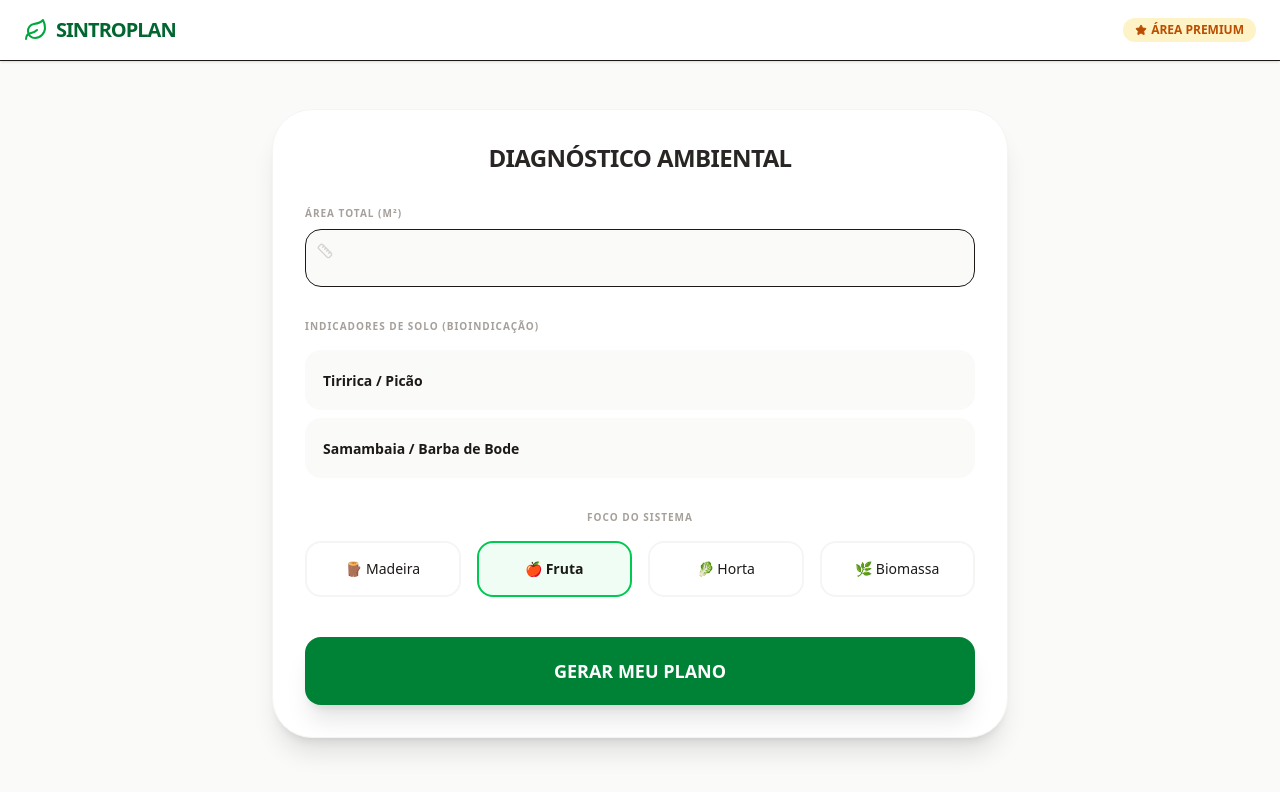
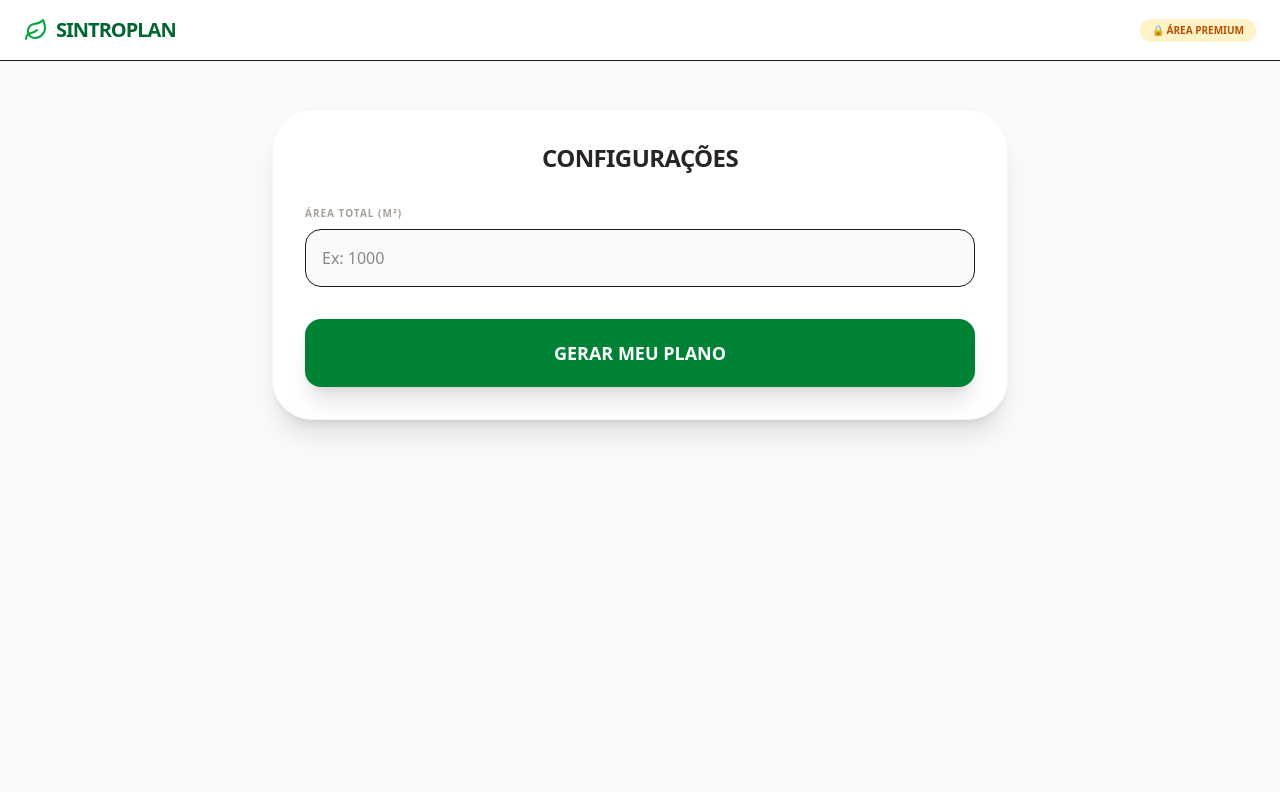
Before and after one commit to MrRuDy26/Agrofloresta, a React (Vite) app: page / in a window 1280 px wide. Both pictures are taken after a click on the button "COMEÇAR PLANEJAMENTO". Shown: the top 792 px of the page. Built offline with nearby package versions, Linux system fonts and the light colour scheme.

Commit message:
Update App.tsx

```diff
--- a/src/App.tsx
+++ b/src/App.tsx
@@ -1,78 +1,57 @@
 import React, { useState } from 'react';
 import {
-  Leaf, Sprout, MapPin, Mountain, Ruler, Loader2,
-  TreeDeciduous, Carrot, Lock, Image as ImageIcon,
-  CheckCircle2, Info, Star, PlayCircle
+  Leaf,
+  Sprout,
+  MapPin,
+  Mountain,
+  Ruler,
+  Loader2,
+  TreeDeciduous,
+  Carrot,
+  Lock,
+  Info,
+  CheckCircle2,
+  Image as ImageIcon
 } from 'lucide-react';
 
-// --- BANCO DE DADOS TÉCNICO ---
-const PLANTS_DB = {
-  EMERGENTE: [
-    { name: 'Eucalipto', type: 'Biomassa', cycle: 'Pioneira' },
-    { name: 'Mogno Africano', type: 'Madeira Nobre', cycle: 'Clímax' },
-    { name: 'Ipê Amarelo', type: 'Madeira', cycle: 'Secundária' },
-    { name: 'Cedro Rosa', type: 'Madeira Nobre', cycle: 'Clímax' }
-  ],
-  ALTO: [
-    { name: 'Bananeira Prata', type: 'Fruta/Biomassa', cycle: 'Placenta II' },
-    { name: 'Abacateiro', type: 'Fruta', cycle: 'Clímax' },
-    { name: 'Mangueira', type: 'Fruta', cycle: 'Secundária' },
-    { name: 'Ingá', type: 'Fixação N', cycle: 'Pioneira' }
-  ],
-  MEDIO: [
-    { name: 'Café Arábica', type: 'Faturamento', cycle: 'Perene' },
-    { name: 'Cacau', type: 'Faturamento', cycle: 'Perene' },
-    { name: 'Limão Taiti', type: 'Fruta', cycle: 'Secundária' },
-    { name: 'Mandioca', type: 'Alimento', cycle: 'Placenta II' }
-  ],
-  BAIXO: [
-    { name: 'Feijão de Porco', type: 'Adubação Verde', cycle: 'Placenta I' },
-    { name: 'Abacaxi', type: 'Fruta', cycle: 'Placenta II' },
-    { name: 'Batata Doce', type: 'Cobertura', cycle: 'Placenta I' },
-    { name: 'Cúrcuma', type: 'Medicinal', cycle: 'Placenta II' }
-  ]
+// --- BANCO DE DADOS ---
+const PLANTS_DATA = {
+  EMERGENTE: ['Eucalipto', 'Mogno Africano', 'Ipê Amarelo', 'Cedro Rosa'],
+  ALTO: ['Bananeira Prata', 'Abacateiro', 'Mangueira', 'Jatobá'],
+  MEDIO: ['Café', 'Cacau', 'Limão Taiti', 'Mandioca'],
+  BAIXO: ['Feijão de Porco', 'Abacaxi', 'Batata Doce', 'Feijão Guandu']
 };
-
-const SOIL_INDICATORS = [
-  { id: '1', name: 'Tiririca / Picão', issue: 'Solo Compactado', fix: 'Use raízes fortes como Guandu.' },
-  { id: '2', name: 'Samambaia / Barba de Bode', issue: 'Solo Ácido', fix: 'Necessário Calagem ou Cinzas.' }
-];
 
 export default function App() {
   const [step, setStep] = useState('hero'); // hero, form, results, premium
   const [loading, setLoading] = useState(false);
   const [area, setArea] = useState('');
-  const [selectedIndicators, setSelectedIndicators] = useState([]);
   const [result, setResult] = useState(null);
-
-  const sortear = (lista) => lista[Math.floor(Math.random() * lista.length)];
 
   const gerarPlano = () => {
     setLoading(true);
     setTimeout(() => {
+      const sortear = (lista) => lista[Math.floor(Math.random() * lista.length)];
       setResult({
-        strata: {
-          emergente: sortear(PLANTS_DB.EMERGENTE),
-          alto: sortear(PLANTS_DB.ALTO),
-          medio: sortear(PLANTS_DB.MEDIO),
-          baixo: sortear(PLANTS_DB.BAIXO)
-        },
-        soilFix: selectedIndicators.map(id => SOIL_INDICATORS.find(i => i.id === id))
+        emergente: sortear(PLANTS_DATA.EMERGENTE),
+        alto: sortear(PLANTS_DATA.ALTO),
+        medio: sortear(PLANTS_DATA.MEDIO),
+        baixo: sortear(PLANTS_DATA.BAIXO)
       });
       setLoading(false);
       setStep('results');
-    }, 1800);
+    }, 1500);
   };
 
   return (
     <div className="min-h-screen bg-stone-50 font-sans text-stone-900">
-      {/* HEADER */}
-      <nav className="bg-white border-b p-4 flex justify-between items-center sticky top-0 z-50 shadow-sm px-6">
+      {/* NAVBAR */}
+      <nav className="bg-white border-b p-4 flex justify-between items-center sticky top-0 z-50 px-6">
         <div className="flex items-center font-bold text-xl text-green-800 uppercase tracking-tighter cursor-pointer" onClick={() => setStep('hero')}>
           <Leaf className="mr-2 text-green-600" /> SINTROPLAN
         </div>
-        <button onClick={() => setStep('premium')} className="text-xs font-black bg-amber-100 text-amber-700 px-3 py-1 rounded-full flex items-center">
-            <Star className="w-3 h-3 mr-1 fill-amber-700" /> ÁREA PREMIUM
+        <button onClick={() => setStep('premium')} className="text-[10px] font-black bg-amber-100 text-amber-700 px-3 py-1 rounded-full flex items-center">
+            🔒 ÁREA PREMIUM
         </button>
       </nav>
 
@@ -83,9 +62,9 @@ export default function App() {
             <img src="https://images.unsplash.com/photo-1542601906990-b4d3fb778b09?auto=format&fit=crop&w=1200" className="w-full h-full object-cover" alt="Agrofloresta" />
           </div>
           <div className="relative z-10 max-w-3xl mx-auto">
-            <h1 className="text-5xl md:text-6xl font-black mb-6 uppercase leading-tight">Sua Agrofloresta Inteligente</h1>
-            <p className="text-xl mb-10 text-stone-200">A agricultura que imita a natureza para produzir abundância.</p>
-            <button onClick={() => setStep('form')} className="px-12 py-5 bg-green-600 rounded-full font-bold text-xl shadow-2xl hover:bg-green-500 transition-all transform hover:scale-105">
+            <h1 className="text-5xl font-black mb-6 uppercase leading-tight">Sua Floresta Inteligente</h1>
+            <p className="text-xl mb-10 text-stone-200">Planejamento sintrópico com inteligência de dados.</p>
+            <button onClick={() => setStep('form')} className="px-10 py-5 bg-green-600 rounded-full font-bold text-xl shadow-2xl hover:bg-green-500 transition-all">
               COMEÇAR PLANEJAMENTO
             </button>
           </div>
@@ -96,40 +75,13 @@ export default function App() {
       {step === 'form' && (
         <div className="py-12 px-4 max-w-3xl mx-auto">
           <div className="bg-white rounded-[2.5rem] shadow-xl p-8 border border-stone-100">
-            <h2 className="text-2xl font-black text-center mb-8 uppercase text-stone-800 tracking-tight">Diagnóstico Ambiental</h2>
-
+            <h2 className="text-2xl font-black text-center mb-8 uppercase text-stone-800 tracking-tight">Configurações</h2>
             <div className="mb-8">
-              <label className="block text-[10px] font-black text-stone-400 mb-2 uppercase tracking-widest">Área Total (m²)</label>
-              <div className="relative">
-                <Ruler className="absolute left-3 top-3.5 h-4 w-4 text-stone-300" />
-                <input type="number" className="w-full pl-10 p-4 bg-stone-50 border rounded-2xl outline-none focus:border-green-500" value={area} onChange={(e) => setArea(e.target.value)} />
-              </div>
+              <label className="block text-[10px] font-black text-stone-400 mb-2 uppercase tracking-widest text-left">Área Total (m²)</label>
+              <input type="number" className="w-full p-4 bg-stone-50 border rounded-2xl outline-none focus:border-green-500" placeholder="Ex: 1000" value={area} onChange={(e) => setArea(e.target.value)} />
             </div>
-
-            <div className="mb-8">
-                <label className="block text-[10px] font-black text-stone-400 mb-4 uppercase tracking-widest">Indicadores de Solo (Bioindicação)</label>
-                <div className="grid grid-cols-1 gap-2">
-                    {SOIL_INDICATORS.map(ind => (
-                        <button key={ind.id} onClick={() => setSelectedIndicators(prev => prev.includes(ind.id) ? prev.filter(i => i !== ind.id) : [...prev, ind.id])}
-                        className={`p-4 text-left border-2 rounded-2xl transition-all ${selectedIndicators.includes(ind.id) ? 'border-amber-500 bg-amber-50' : 'border-stone-50 bg-stone-50'}`}>
-                            <span className="font-bold text-sm">{ind.name}</span>
-                        </button>
-                    ))}
-                </div>
-            </div>
-
-            <div className="mb-10">
-                <label className="block text-[10px] font-black text-stone-400 mb-4 uppercase tracking-widest text-center">Foco do Sistema</label>
-                <div className="grid grid-cols-2 md:grid-cols-4 gap-4">
-                    <div className="p-4 border-2 rounded-2xl border-stone-100 text-center text-sm">🪵 Madeira</div>
-                    <div className="p-4 border-2 rounded-2xl border-green-500 bg-green-50 text-center text-sm font-bold">🍎 Fruta</div>
-                    <div className="p-4 border-2 rounded-2xl border-stone-100 text-center text-sm">🥬 Horta</div>
-                    <div className="p-4 border-2 rounded-2xl border-stone-100 text-center text-sm">🌿 Biomassa</div>
-                </div>
-            </div>
-
-            <button onClick={gerarPlano} disabled={loading || !area} className="w-full py-5 bg-green-700 text-white font-black rounded-2xl shadow-xl text-lg hover:bg-green-800 transition-all">
-              {loading ? <div className="flex justify-center items-center"><Loader2 className="animate-spin mr-2" /> Analisando Estratos...</div> : 'GERAR MEU PLANO'}
+            <button onClick={gerarPlano} disabled={loading || !area} className="w-full py-5 bg-green-700 text-white font-black rounded-2xl shadow-xl text-lg">
+              {loading ? <div className="flex justify-center items-center"><Loader2 className="animate-spin mr-2" /> Cruzando Dados...</div> : 'GERAR MEU PLANO'}
             </button>
           </div>
         </div>
@@ -141,76 +93,63 @@ export default function App() {
           <div className="bg-stone-900 rounded-[2.5rem] overflow-hidden shadow-2xl mb-8 relative border-4 border-white">
             <img src="https://images.unsplash.com/photo-1542601906990-b4d3fb778b09?auto=format&fit=crop&w=1000" className="w-full aspect-video object-cover opacity-40" alt="Plano" />
             <div className="absolute inset-0 flex flex-col items-center justify-center p-6 text-center">
-              <h3 className="text-white text-3xl font-black uppercase tracking-tighter">Design Sintonizado</h3>
-              <p className="text-green-300 italic text-sm mt-2 italic">"Sincronizando Sucessão e Estratos"</p>
+              <h3 className="text-white text-3xl font-black uppercase tracking-tighter">Design Gerado</h3>
+              <p className="text-green-300 italic text-sm mt-2 italic">"{result.emergente} + {result.alto} + {result.medio} + {result.baixo}"</p>
             </div>
           </div>
-
-          {result.soilFix.length > 0 && (
-              <div className="mb-8 space-y-2">
-                  {result.soilFix.map(fix => (
-                      <div key={fix.id} className="bg-amber-50 border-l-4 border-amber-500 p-4 rounded-r-xl">
-                          <p className="text-xs font-black text-amber-900 uppercase">Correção: {fix.issue}</p>
-                          <p className="text-sm text-amber-800">{fix.fix}</p>
-                      </div>
-                  ))}
-              </div>
-          )}
-
           <div className="grid grid-cols-1 md:grid-cols-2 gap-4 mb-10">
-            {Object.entries(result.strata).map(([key, plant]: any, i) => (
+            {[
+              { label: 'Emergente', name: result.emergente, icon: <TreeDeciduous/> },
+              { label: 'Alto', name: result.alto, icon: <TreeDeciduous/> },
+              { label: 'Médio', name: result.medio, icon: <Sprout/> },
+              { label: 'Baixo', name: result.baixo, icon: <Carrot/> }
+            ].map((item, i) => (
               <div key={i} className="bg-white p-6 rounded-3xl border border-stone-100 flex items-center shadow-sm">
-                <div className="mr-4 text-green-700 bg-green-50 p-4 rounded-2xl"><TreeDeciduous/></div>
+                <div className="mr-4 text-green-700 bg-green-50 p-4 rounded-2xl">{item.icon}</div>
                 <div>
-                  <p className="text-[10px] uppercase font-black text-stone-300 tracking-widest">{key}</p>
-                  <p className="font-black text-xl text-stone-800">{plant.name}</p>
-                  <p className="text-[10px] text-green-600 font-bold uppercase">{plant.type} • {plant.cycle}</p>
+                  <p className="text-[10px] uppercase font-black text-stone-300 tracking-widest">{item.label}</p>
+                  <p className="font-black text-xl text-stone-800">{item.name}</p>
                 </div>
               </div>
             ))}
           </div>
-
-          <div className="bg-green-700 rounded-[2.5rem] p-12 text-center text-white shadow-2xl">
+          <div className="bg-green-700 rounded-[2.5rem] p-10 text-center text-white shadow-xl">
             <Lock className="mx-auto mb-4 w-12 h-12 text-green-300" />
-            <h3 className="text-2xl font-black mb-4 uppercase tracking-tighter leading-none">Desbloqueie o Próximo Ciclo</h3>
-            <p className="mb-10 text-green-100 opacity-80">Acesse o manual de podas, a tabela de 2.500 espécies e o vídeo de implantação.</p>
-            <button onClick={() => window.open('https://pay.hotmart.com/V98127357T?off=m0f73v7g', '_blank')}
-            className="px-12 py-5 bg-white text-green-800 rounded-2xl font-black uppercase tracking-widest shadow-xl hover:scale-105 transition-all">
+            <h3 className="text-2xl font-black mb-4 uppercase">Manual de Implementação</h3>
+            <button onClick={() => window.open('https://pay.hotmart.com/V98127357T?off=m0f73v7g', '_blank')} className="px-12 py-5 bg-white text-green-800 rounded-2xl font-black uppercase tracking-widest shadow-xl">
               Acessar Guia Premium
             </button>
           </div>
         </div>
       )}
 
-      {/* TELA 4: SIMULAÇÃO ÁREA PREMIUM (O QUE ELE GANHA) */}
+      {/* TELA 4: ÁREA PREMIUM (FIXED) */}
       {step === 'premium' && (
         <div className="py-12 px-4 max-w-4xl mx-auto">
             <div className="text-center mb-12">
                 <h2 className="text-3xl font-black text-stone-800 uppercase tracking-tighter">Área do Membro SintroPlan</h2>
                 <p className="text-stone-500">Recursos exclusivos liberados após a compra</p>
             </div>
-
             <div className="grid grid-cols-1 md:grid-cols-3 gap-6 mb-12">
-                <div className="bg-white p-8 rounded-3xl border-2 border-stone-100 text-center opacity-50 relative group">
-                    <div className="absolute inset-0 flex items-center justify-center bg-white/60 z-10 rounded-3xl"><Lock className="w-8 h-8 text-stone-400" /></div>
-                    <Database className="mx-auto mb-4 w-10 h-10 text-green-600" />
+                <div className="bg-white p-8 rounded-3xl border-2 border-stone-100 text-center relative overflow-hidden">
+                    <div className="absolute inset-0 bg-white/80 flex items-center justify-center z-10"><Lock className="text-stone-400 w-8 h-8" /></div>
+                    <Info className="mx-auto mb-4 w-10 h-10 text-green-600" />
                     <h4 className="font-bold mb-2">Tabela Master</h4>
-                    <p className="text-xs text-stone-500">2.500 espécies catalogadas</p>
+                    <p className="text-xs text-stone-400">2.500 espécies</p>
                 </div>
-                <div className="bg-white p-8 rounded-3xl border-2 border-stone-100 text-center opacity-50 relative">
-                    <div className="absolute inset-0 flex items-center justify-center bg-white/60 z-10 rounded-3xl"><Lock className="w-8 h-8 text-stone-400" /></div>
-                    <PlayCircle className="mx-auto mb-4 w-10 h-10 text-green-600" />
+                <div className="bg-white p-8 rounded-3xl border-2 border-stone-100 text-center relative overflow-hidden">
+                    <div className="absolute inset-0 bg-white/80 flex items-center justify-center z-10"><Lock className="text-stone-400 w-8 h-8" /></div>
+                    <ImageIcon className="mx-auto mb-4 w-10 h-10 text-green-600" />
                     <h4 className="font-bold mb-2">Aulas de Poda</h4>
-                    <p className="text-xs text-stone-500">Vídeos passo a passo</p>
+                    <p className="text-xs text-stone-400">Vídeos Passo a Passo</p>
                 </div>
-                <div className="bg-white p-8 rounded-3xl border-2 border-stone-100 text-center opacity-50 relative">
-                    <div className="absolute inset-0 flex items-center justify-center bg-white/60 z-10 rounded-3xl"><Lock className="w-8 h-8 text-stone-400" /></div>
+                <div className="bg-white p-8 rounded-3xl border-2 border-stone-100 text-center relative overflow-hidden">
+                    <div className="absolute inset-0 bg-white/80 flex items-center justify-center z-10"><Lock className="text-stone-400 w-8 h-8" /></div>
                     <CheckCircle2 className="mx-auto mb-4 w-10 h-10 text-green-600" />
                     <h4 className="font-bold mb-2">Suporte Solo</h4>
-                    <p className="text-xs text-stone-500">Análise técnica direta</p>
+                    <p className="text-xs text-stone-400">Análise Direta</p>
                 </div>
             </div>
-
             <div className="text-center">
                 <button onClick={() => window.open('https://pay.hotmart.com/V98127357T?off=m0f73v7g', '_blank')} className="px-12 py-5 bg-green-700 text-white rounded-2xl font-black uppercase tracking-widest shadow-xl">
                     DESBLOQUEAR TUDO AGORA
```
